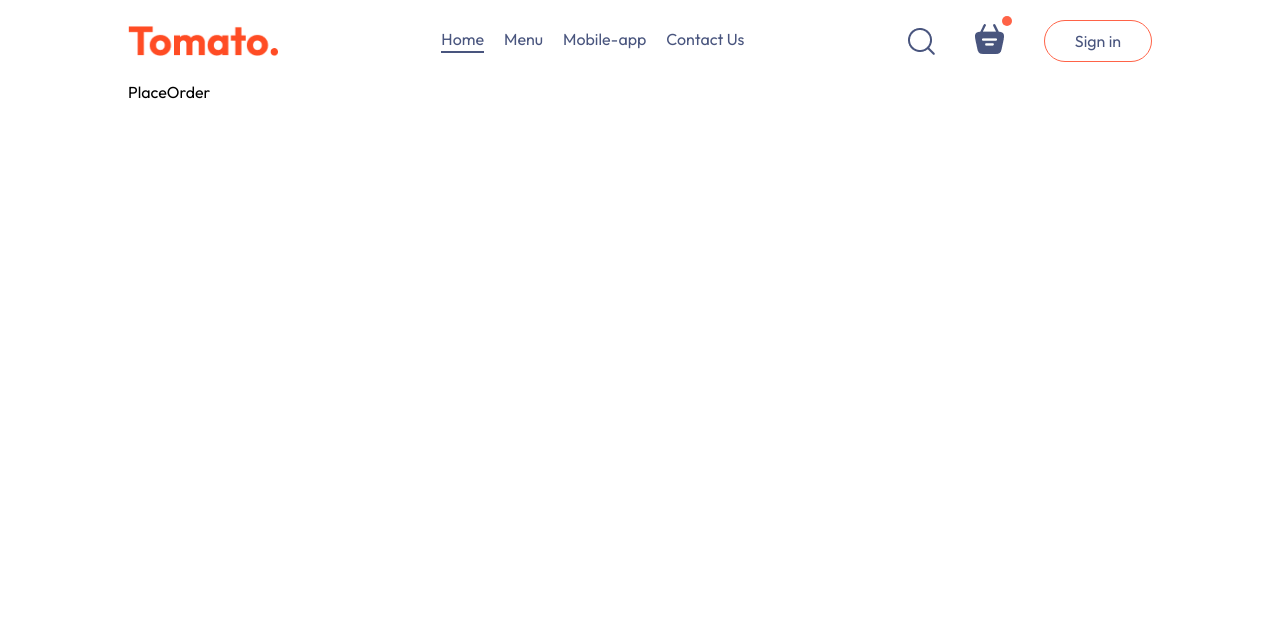
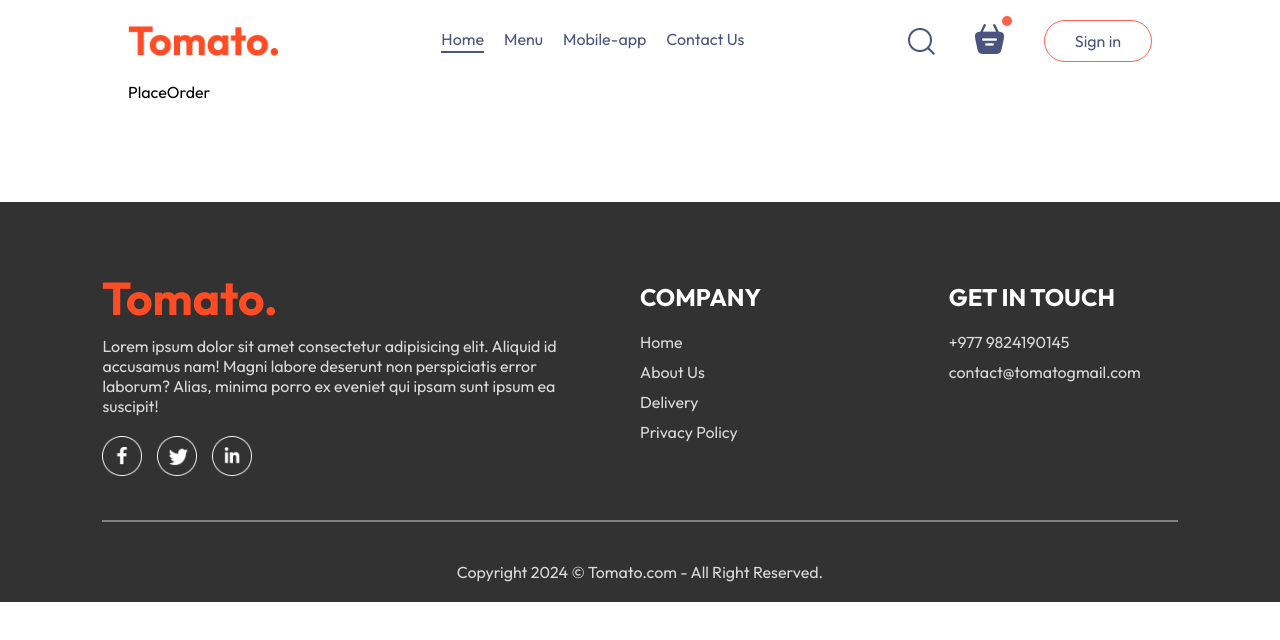
Before and after one commit to imxitiz/FoodDelivery, a React (Vite) app: page /order in a window 1280 px wide. Shown: the top 640 px of the page. Built offline with nearby package versions, Linux system fonts and the light colour scheme.

Commit message:
Creating Footer component

```diff
--- a/src/App.jsx
+++ b/src/App.jsx
@@ -3,11 +3,13 @@
 import { Home } from "./Pages/Home/Home"
 import { Cart } from "./Pages/Cart/Cart"
 import { PlaceOrder } from "./Pages/PlaceOrder/PlaceOrder"
+import { Footer } from "./Components/Footer/Footer"
 
 function App() {
 
   return (
-    <div className="app">
+    <>
+     <div className="app">
      <Navbar/>
      <Routes>
        <Route path="/" element={ <Home/> } />
@@ -15,6 +17,9 @@
        <Route path="/order" element={ <PlaceOrder/> } />
      </Routes>
     </div>
+     <Footer/>
+    </>
+
   )
 }
 
--- /dev/null
+++ b/src/Components/Footer/Footer.css
@@ -0,0 +1,42 @@
+.footer{
+    color: #d9d9d9;
+    background-color: #323232;
+    display: flex;
+    flex-direction: column;
+    align-items: center;
+    gap: 20px;
+    padding: 20px 8vw;
+    padding-top: 80px;
+    margin-top: 100px;
+}
+.footer-content{
+    width: 100%;
+    display: grid;
+    grid-template-columns: 2fr 1fr 1fr;
+    gap: 80px;
+}
+.footer-content-left, .footer-content-right, .footer-content-center{
+    display: flex;
+    flex-direction: column;
+    align-items: start;
+    gap: 20px;
+}
+.footer-content-left li, .footer-content-right li, .footer-content-center li{
+   list-style: none;
+   margin-bottom: 10px;
+   cursor: pointer;
+}
+.footer-content-right h2, .footer-content-center h2{
+    color: white;
+}
+.footer-social-icons img{
+    width: 40px;
+    margin-right: 15px;
+}
+.footer hr{
+    width: 100%;
+    height: 2px;
+    margin: 20px 0;
+    background-color: grey;
+    border: none;
+}
--- /dev/null
+++ b/src/Components/Footer/Footer.jsx
@@ -0,0 +1,41 @@
+import React from 'react'
+import './Footer.css'
+import { assets } from '../../assets/assets'
+
+export const Footer = () => {
+  return (
+    <div className='footer' id='footer'>
+      <div className="footer-content">
+        <div className="footer-content-left">
+            <img src={assets.logo} alt="" />
+            <p>Lorem ipsum dolor sit amet consectetur adipisicing elit. Aliquid id accusamus nam! Magni labore deserunt non perspiciatis error laborum? Alias, minima porro ex eveniet qui ipsam sunt ipsum ea suscipit!</p>
+            <div className="footer-social-icons">
+                <img src={assets.facebook_icon} alt="" />
+                <img src={assets.twitter_icon} alt="" />
+                <img src={assets.linkedin_icon} alt="" />
+            </div>
+        </div>
+        <div className="footer-content-center">
+            <h2>COMPANY</h2>
+            <ul>
+                <li>Home</li>
+                <li>About Us</li>
+                <li>Delivery</li>
+                <li>Privacy Policy</li>
+            </ul>
+        </div>
+        <div className="footer-content-right">
+            <h2>GET IN TOUCH</h2>
+            <ul>
+                <li>+977 9824190145</li>
+                <li>contact@tomatogmail.com</li>
+            </ul>
+        </div>
+      </div>
+      <hr />
+      <p className="footer-copyright">
+        Copyright 2024 &copy; Tomato.com - All Right Reserved.
+      </p>
+    </div>
+  )
+}
```
